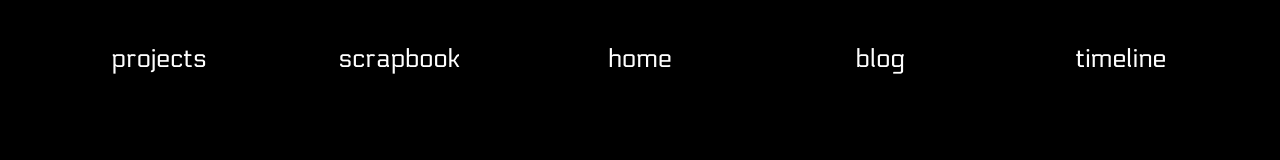
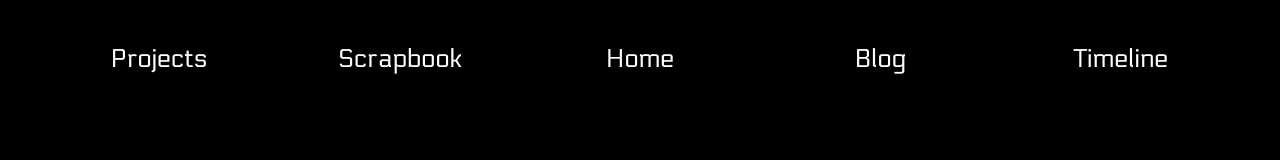
Before and after one commit to nebudev14/v2, a Next.js app: page / in a window 1280 px wide. Shown: the top 160 px of the page. Built offline with nearby package versions, Linux system fonts and the light colour scheme.

Commit message:
Add box shadow to nav hover

```diff
--- a/components/Nav.js
+++ b/components/Nav.js
@@ -4,19 +4,19 @@ const Nav = () => {
     return (
         <ul className={navStyles.navList}>
             <li className={navStyles.navElement}>
-                <a href="/projects" className={navStyles.link}>projects</a>
+                <a href="/projects" className={navStyles.link}>Projects</a>
             </li>
             <li className={navStyles.navElement}>
-                <a href="https://scrapbook.hackclub.com/WarrenYun/" className={navStyles.link} target="_blank">scrapbook</a>
+                <a href="https://scrapbook.hackclub.com/WarrenYun/" className={navStyles.link} target="_blank">Scrapbook</a>
             </li>
             <li className={navStyles.navElement}>
-                <a href="/" className={navStyles.link}>home</a>
+                <a href="/" className={navStyles.link}>Home</a>
             </li>
             <li className={navStyles.navElement}>
-                <a href="/blog" className={navStyles.link}>blog</a>
+                <a href="/blog" className={navStyles.link}>Blog</a>
             </li>
             <li className={navStyles.navElement}>
-                <a href="https://www.polywork.com/nebudev14" className={navStyles.link} target="_blank">timeline</a>
+                <a href="https://www.polywork.com/nebudev14" className={navStyles.link} target="_blank">Timeline</a>
             </li>
         </ul>
 
--- a/styles/Nav.module.css
+++ b/styles/Nav.module.css
@@ -18,9 +18,11 @@
     font-family: Electrolize;
     text-align: center;
     cursor: pointer;
-    transition: 200ms ease;
+    transition: 100ms ease;
 }
 
 .navElement:hover {
     background-color: #ff00c3;
+    box-shadow: 0 0 5px 0 #ff00c3, 0 0 10px 0 #ff00c3;
+    transform: scale(1.15);
 }
```
